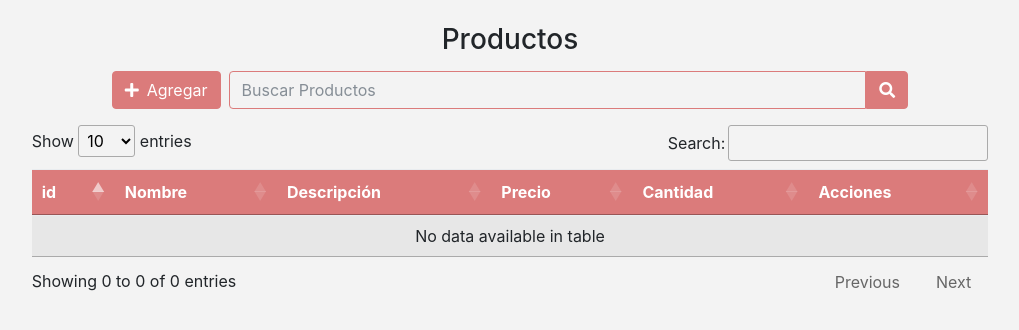
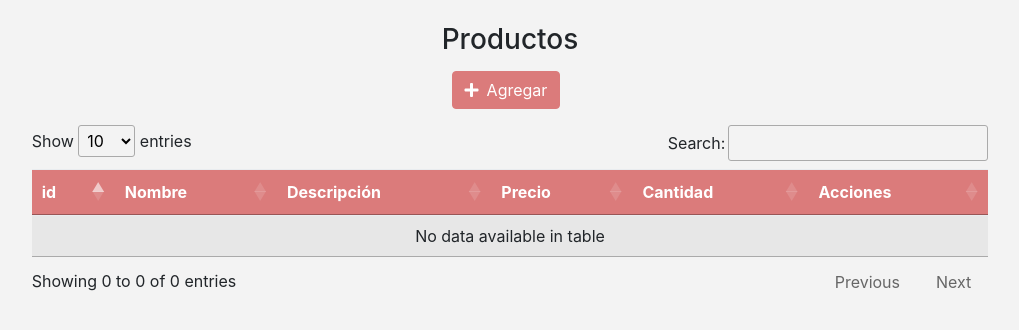
Before and after one commit to JonathanMF2020/proyecto8, a Flask app: page /productos/ in a window 1280 px wide. Shown: the part 72-402 px from the top of the page, without its empty margins (130-1149 px from the left). Run offline with Flask 2, Linux system fonts and the light colour scheme; data that the repository does not hold is empty; some libraries are stand-ins or nearby versions.

Commit message:
correciones

```diff
--- a/project/templates/productos.html
+++ b/project/templates/productos.html
@@ -9,8 +9,6 @@
         <h3 class="h3 col-12 text-center mb-3 text-black">Productos</h3>
         <div class="row col-12 justify-content-center mb-3">
             <a onclick="agregarProducto()" class="btn-small btn-rose btn mr-2 text-white"><i class="fas fa-plus mr-2"></i>Agregar</a>
-            <input id="txtBusqueda" name="txtBusqueda" type="text" class="form-control search col-8" placeholder="Buscar Productos">
-            <button href="#" class="btn-small btn btn-search"><i class="fas fa-search"></i></button>
         </div>
         {{render_table(productos, "productos")}}
     </div>
```
